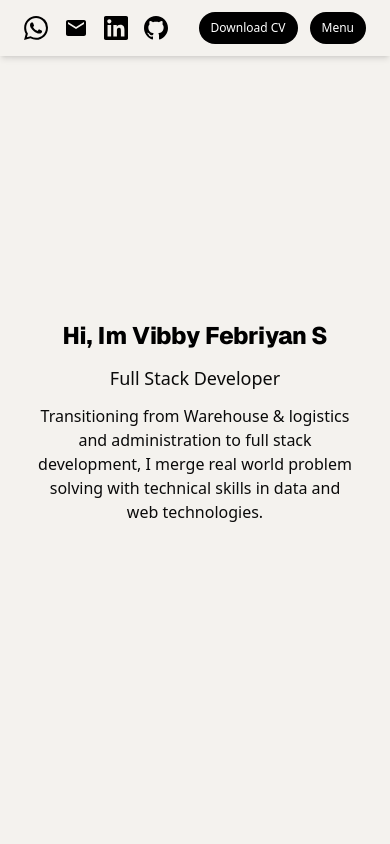
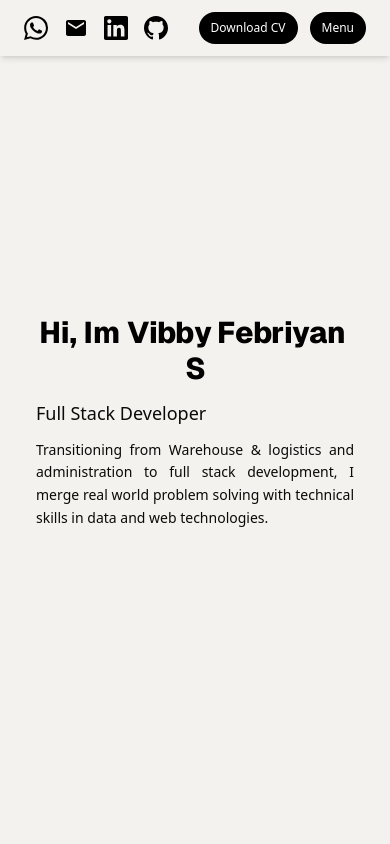
Before and after one commit to vibbyfs/vibbys-portfolio, a Next.js app: page / in a window 390 px wide. Shown: the top 844 px of the page. Built offline with nearby package versions, Linux system fonts and the light colour scheme.

Commit message:
feat: update hero section with improved text and layout for better clarity

```diff
--- a/src/app/layout.tsx
+++ b/src/app/layout.tsx
@@ -17,11 +17,11 @@ const geistMono = Geist_Mono({
 export const metadata: Metadata = {
   title: "Hi, Im Vibby Febriyan Sakti",
   description:
-    "Full Stack Developer with a background in Warehouse & logistics and data analytics, building efficient, data driven web solutions using modern technologies",
+    "Transitioning from Warehouse & logistics and administration to full stack development, I merge real world problem solving with technical skills in data and web technologies.",
   icons: {
-    icon: "/v-code.png?v=2",
-    shortcut: "/v-code.png?v=2",
-    apple: "/v-code.png?v=2",
+    icon: [{ url: "/v-code.png?v=2", sizes: "32x32", type: "image/png" }],
+    shortcut: [{ url: "/v-code.png?v=2", sizes: "32x32", type: "image/png" }],
+    apple: [{ url: "/v-code.png?v=2", sizes: "120x120", type: "image/png" }],
   },
 };
 
--- a/src/components/TitleHeroSection.tsx
+++ b/src/components/TitleHeroSection.tsx
@@ -11,7 +11,7 @@ export function TitleHeroSection() {
         animate={{ opacity: 0.5 }}
         transition={{ duration: 1 }}
       />
-      <h1 className="text-2xl md:text-5xl lg:text-6xl text-center text-black relative z-2 font-sans font-extrabold">
+      <h1 className="text-3xl md:text-5xl lg:text-7xl text-center text-black relative z-2 font-sans font-extrabold">
         Hi, Im <ColourfulText text="Vibby Febriyan S" />
       </h1>
     </>
--- a/src/components/hero/page.tsx
+++ b/src/components/hero/page.tsx
@@ -5,18 +5,21 @@ export default function Hero() {
     <>
       <section className="relative min-h-screen">
         {/* TITLE HERO SECTION */}
-
         <div className="absolute inset-0 flex items-center justify-center px-4 z-10">
           <div className="rounded-xl px-5 py-4">
             <TitleHeroSection />
             <h1 className="text-md text-center max-w-3xl mt-3">
-              <span className="block text-lg sm:text-xl md:text-2xl mb-3">
+              <span className="block text-lg text-justify sm:text-xl sm:text-center md:text-2xl md:text-center lg:text-center mb-3">
                 Full Stack Developer
               </span>
+            </h1>
+
+            {/* DESCRIPTION HERO - justified on mobile, centered on md+ */}
+            <p className="max-w-3xl mx-auto text-justify md:text-center text-sm leading-relaxed mt-3">
               Transitioning from Warehouse & logistics and administration to
               full stack development, I merge real world problem solving with
               technical skills in data and web technologies.
-            </h1>
+            </p>
           </div>
         </div>
       </section>
```
